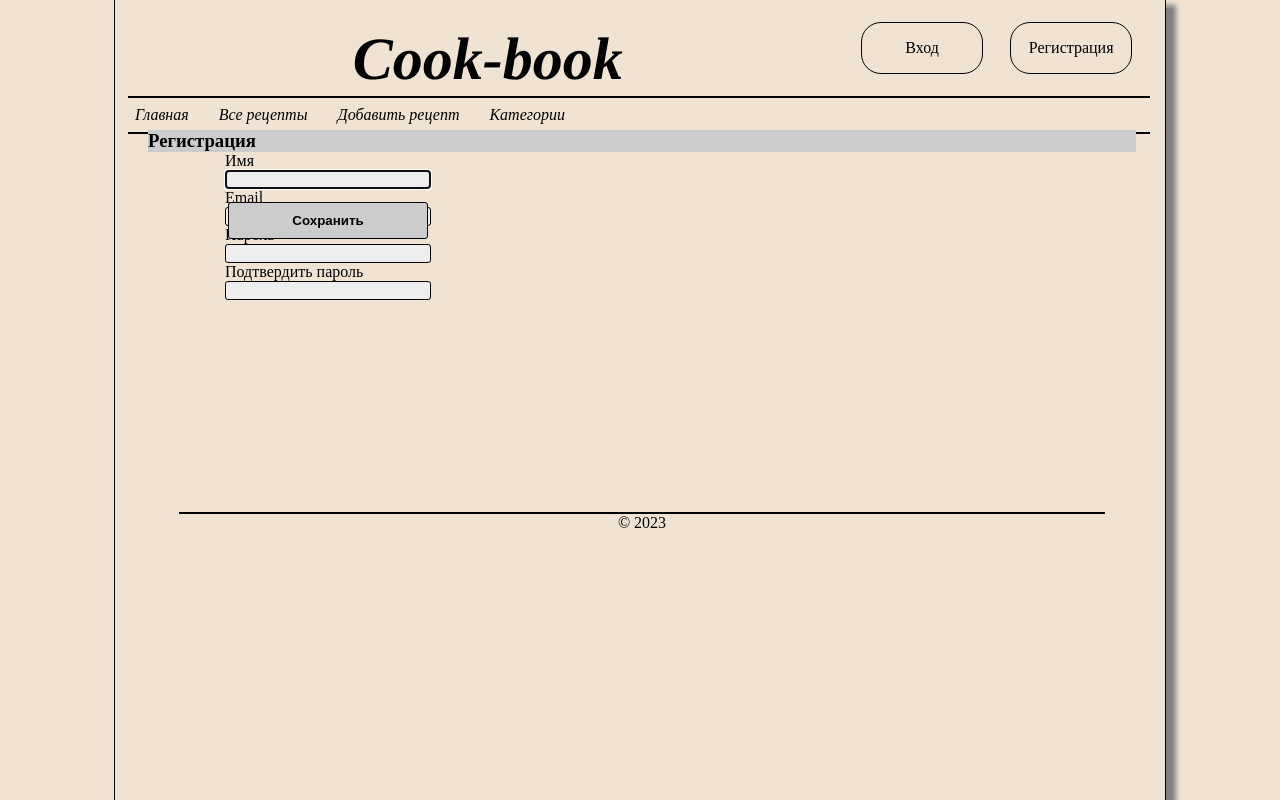
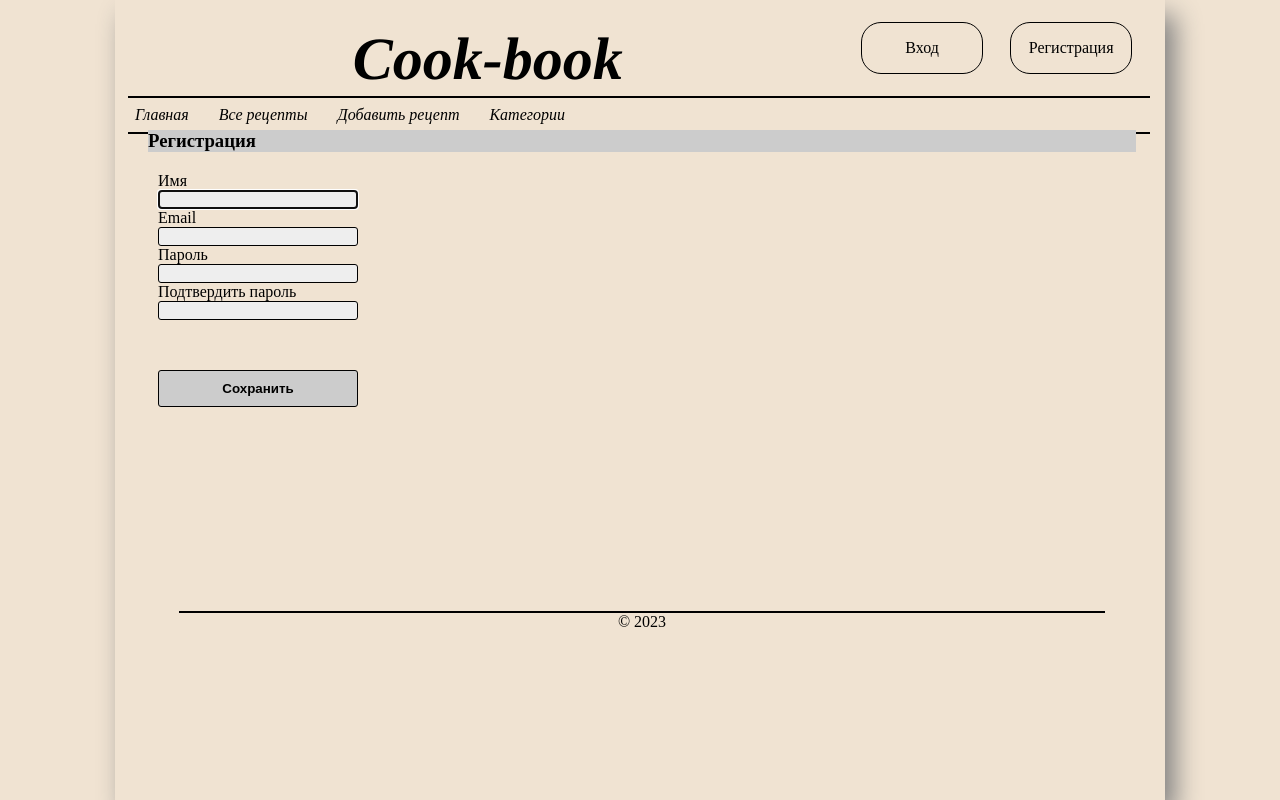
Before and after one commit to BeliaevAndrey/GB_CookBook, a Django app: page /users/signup/ in a window 1280 px wide. Run offline with Django 4.2, Linux system fonts and the light colour scheme.

Commit message:
html refactored

```diff
--- a/recipes/cookbook/forms.py
+++ b/recipes/cookbook/forms.py
@@ -3,7 +3,7 @@ from django import forms
 
 class AddRecipeForm(forms.Form):
     """ Add a recipe to data base """
-    name = forms.CharField(max_length=100, widget=forms.Textarea(attrs={'class': 'recipe__name'}))
+    name = forms.CharField(max_length=80, widget=forms.Textarea(attrs={'class': 'recipe__name'}))
     description = forms.CharField(widget=forms.Textarea(attrs={'class': 'recipe__field'}), max_length=500)
     ingredients = forms.CharField(widget=forms.Textarea(attrs={'class': 'recipe__field'}))
     steps = forms.CharField(widget=forms.Textarea(attrs={'class': 'recipe__field'}))
--- a/recipes/cookbook/models.py
+++ b/recipes/cookbook/models.py
@@ -31,7 +31,7 @@ from recipes.settings import AUTH_USER_MODEL
 
 class Recipe(models.Model):
     name = models.CharField(max_length=100)
-    description = models.TextField(max_length=500)
+    description = models.TextField(max_length=2000)
     ingredients = models.CharField(max_length=2000, default="...")
     steps = models.TextField(max_length=2000)
     duration = models.PositiveIntegerField()
--- a/recipes/static/css/form.css
+++ b/recipes/static/css/form.css
@@ -13,20 +13,9 @@ label {
     display: grid;
 }
 
-.modif {
-    display: grid;
-    align-items: left;
-    grid-template-columns: repeat(1, 360px);
-    grid-template-rows: 40px;
-    gap: 10px;
-    padding-left: 20px;
-}
-
 input{
     width: 200px;
     background-color: #eee;
-    font-weight:800px;
-    display: grid;
     border: solid 1px;
     border-radius: 3px;
 }
@@ -35,6 +24,7 @@ input{
     background: #ccc;
     font-weight: 600;
     padding: 10px;
+    margin: 10px;
 }
 
 li {
@@ -61,3 +51,18 @@ li {
     background-color: #eee;
     margin: 10px;
 }
+
+.common__form {
+    display: flex;
+    flex-flow: column;
+}
+
+.service_forms__fields_div {
+    display: flex;
+    flex-flow: column;
+    width: 100%;
+    margin: 20px;
+}
+.service_forms__save_div {
+    display: flex;
+}
--- a/recipes/static/css/style.css
+++ b/recipes/static/css/style.css
@@ -7,9 +7,10 @@ body {
     background-color: rgb(240, 227, 210);
     max-width: 1050px;
     min-height: 100vh;
-    border-left: solid 1px;
+/*    border-left: solid 1px;
     border-right: solid 1px;
-    box-shadow: 10px 5px 5px gray;
+    box-shadow: 10px 5px 5px gray;  */
+    box-shadow: 10px 15px 25px gray;
 }
 
 .central_main {
--- a/recipes/templates/signup.html
+++ b/recipes/templates/signup.html
@@ -3,15 +3,23 @@
 <link rel="stylesheet" href="{% static 'css/form.css' %}"/>
 {% block title %}{{ title }}{% endblock %}
 {% block content %}
-    <h3 class="form__header">Регистрация</h3>
-    <form action="" method="post" class="modif">
-        {% csrf_token %}
-        <div>
-        <p>Имя</p><p>{{ form.username }}</p>
-        <p>Email</p><p>{{ form.email }}</p>
-        <p>Пароль</p><p>{{ form.password1 }}</p>
-        <p>Подтвердить пароль</p><p>{{ form.password2 }}</p>
+<h3 class="form__header">Регистрация</h3>
+<form action="" method="post">
+    {% csrf_token %}
+    <div class="common__form">
+        <div class="service_forms__fields_div">
+            <p class="recipe__label">Имя</p>
+            <p class="recipe__label">{{ form.username }}</p>
+            <p class="recipe__label">Email</p>
+            <p class="recipe__label">{{ form.email }}</p>
+            <p class="recipe__label">Пароль</p>
+            <p class="recipe__label">{{ form.password1 }}</p>
+            <p class="recipe__label">Подтвердить пароль</p>
+            <p class="recipe__label">{{ form.password2 }}</p>
         </div>
-        <input type="submit" value="Сохранить" class="form_button">
-    </form>
+        <div class="service_forms__fields_div">
+            <input type="submit" value="Сохранить" class="form_button">
+        </div>
+    </div>
+</form>
 {% endblock %}
```
Also changed, not shown: other parts of recipes/static/css/style.css (+33 -15 lines), recipes/cookbook/templates/cookbook/all_recipes.html (+5 -3 lines), recipes/cookbook/templates/cookbook/index.html (+6 -3 lines), recipes/templates/registration/login.html (+12 -2 lines).
